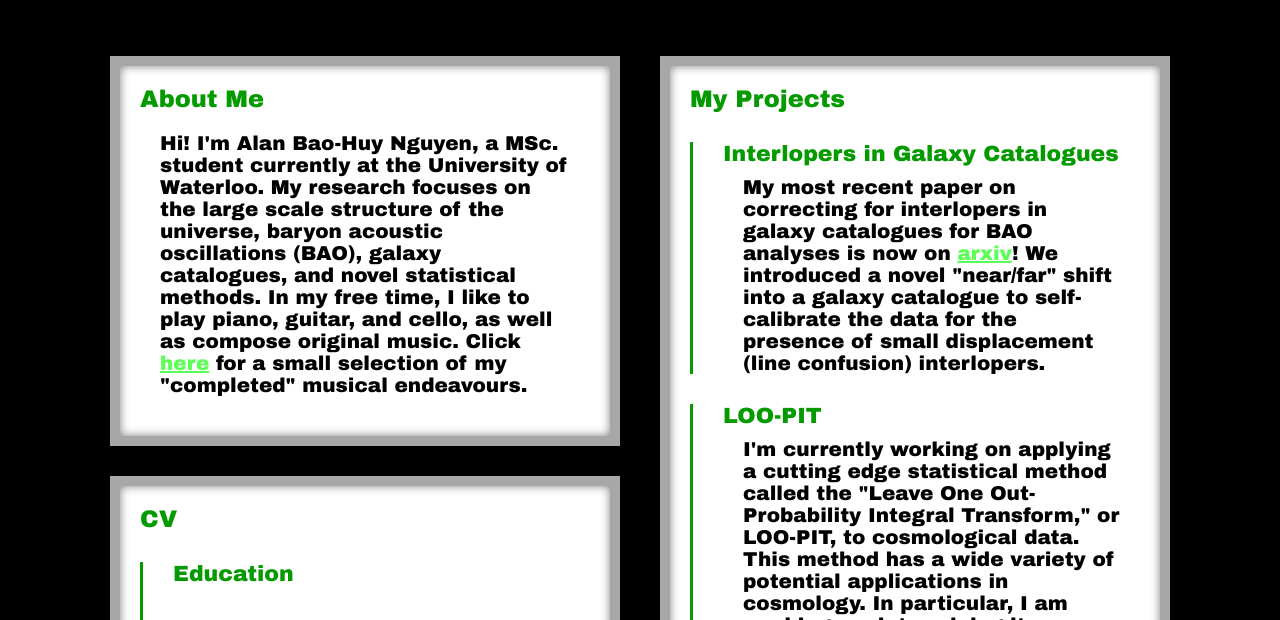
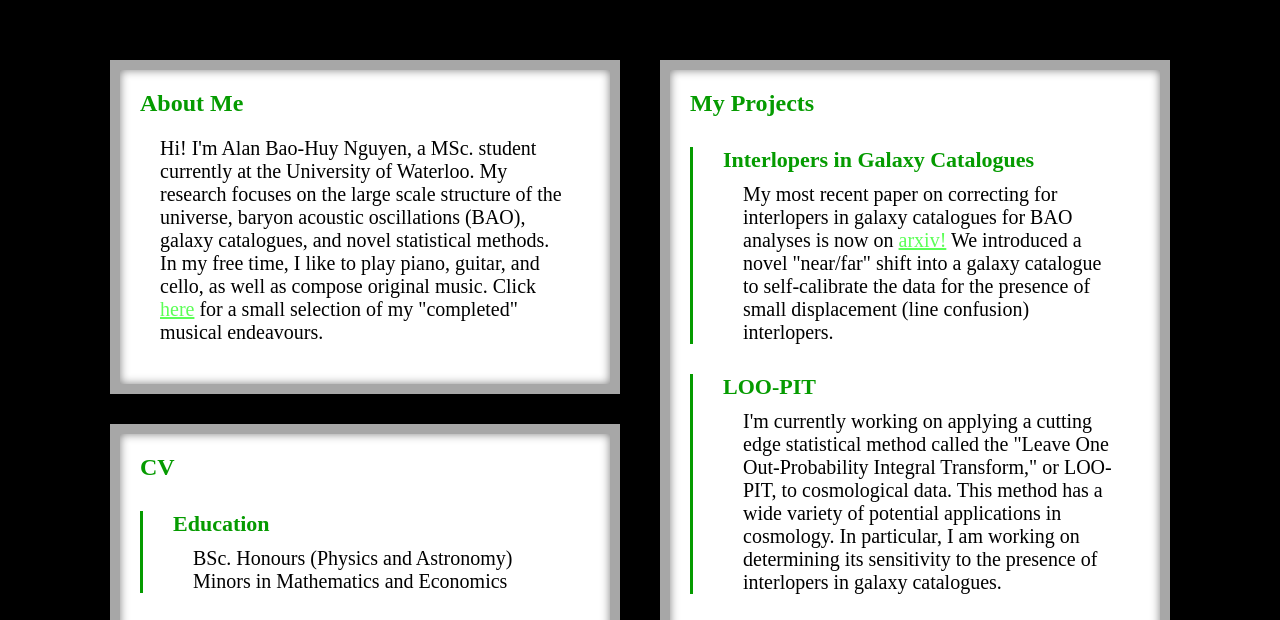
Before and after one commit to alanbhnguyen/alanbhnguyen_web1, a plain HTML site: page index.html in a window 1280 px wide. Shown: the part 171-791 px from the top of the page. Drawn offline with Linux system fonts and the light colour scheme.

Commit message:
Update index.html

```diff
--- a/index.html
+++ b/index.html
@@ -15,7 +15,7 @@
     body {
       background-color: #000000;
       color: #ffffff;
-      font-family: 'Arial Black', sans-serif;
+      font-family: Corsola;
       text-align: left;
       margin: 0;
       padding: 0;
@@ -126,7 +126,7 @@
           <div class="project">
             <strong>Education</strong>
             <p>
-          <br><br>BSc. Honours (Physics and Astronomy)
+          BSc. Honours (Physics and Astronomy)
           <br>Minors in Mathematics and Economics
             </p>
           </div>
@@ -154,7 +154,7 @@
           <div class="project">
             <strong>Interlopers in Galaxy Catalogues</strong>
             <p>
-              My most recent paper on correcting for interlopers in galaxy catalogues for BAO analyses is now on <a href="https://arxiv.org/abs/2311.14210" class="link">arxiv</a>! We introduced a novel "near/far" shift into a galaxy catalogue to self-calibrate the data for the presence of small displacement (line confusion) interlopers.
+              My most recent paper on correcting for interlopers in galaxy catalogues for BAO analyses is now on <a href="https://arxiv.org/abs/2311.14210" class="link">arxiv!</a> We introduced a novel "near/far" shift into a galaxy catalogue to self-calibrate the data for the presence of small displacement (line confusion) interlopers.
             </p>
           </div>
           <div class="project">
```
